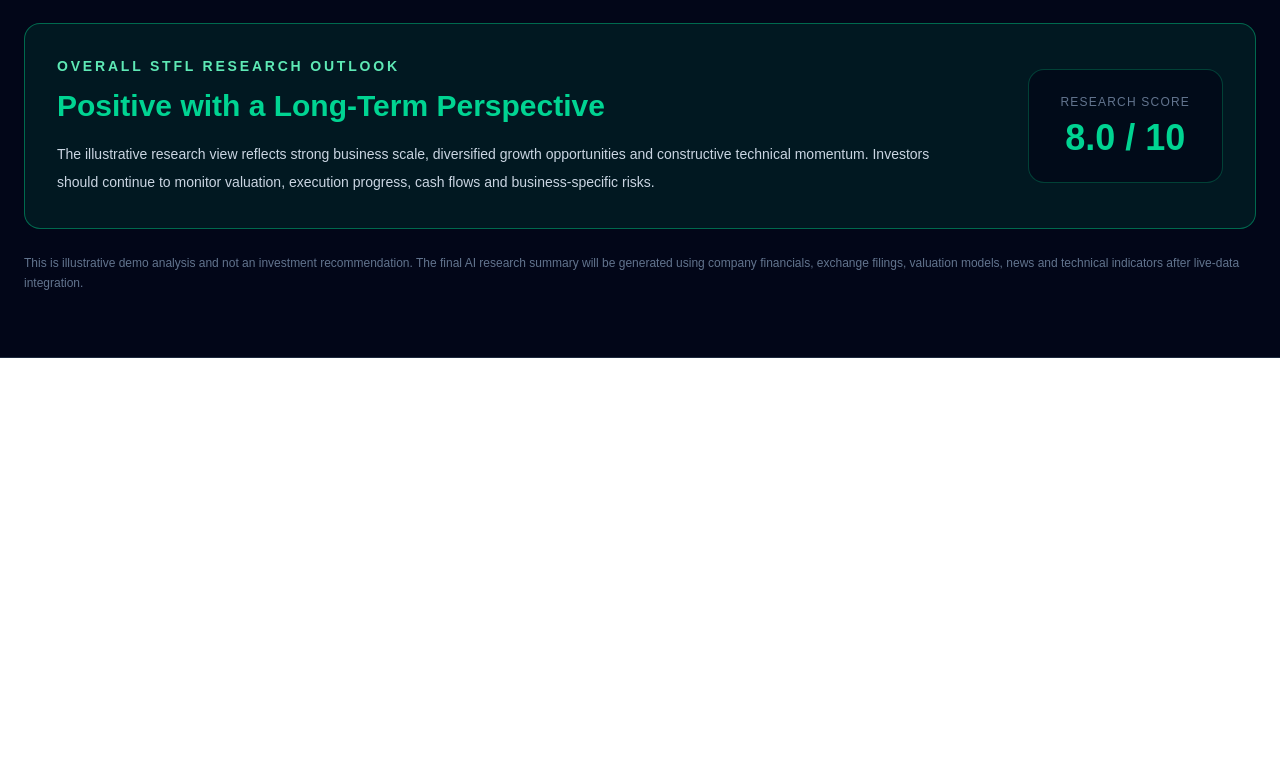
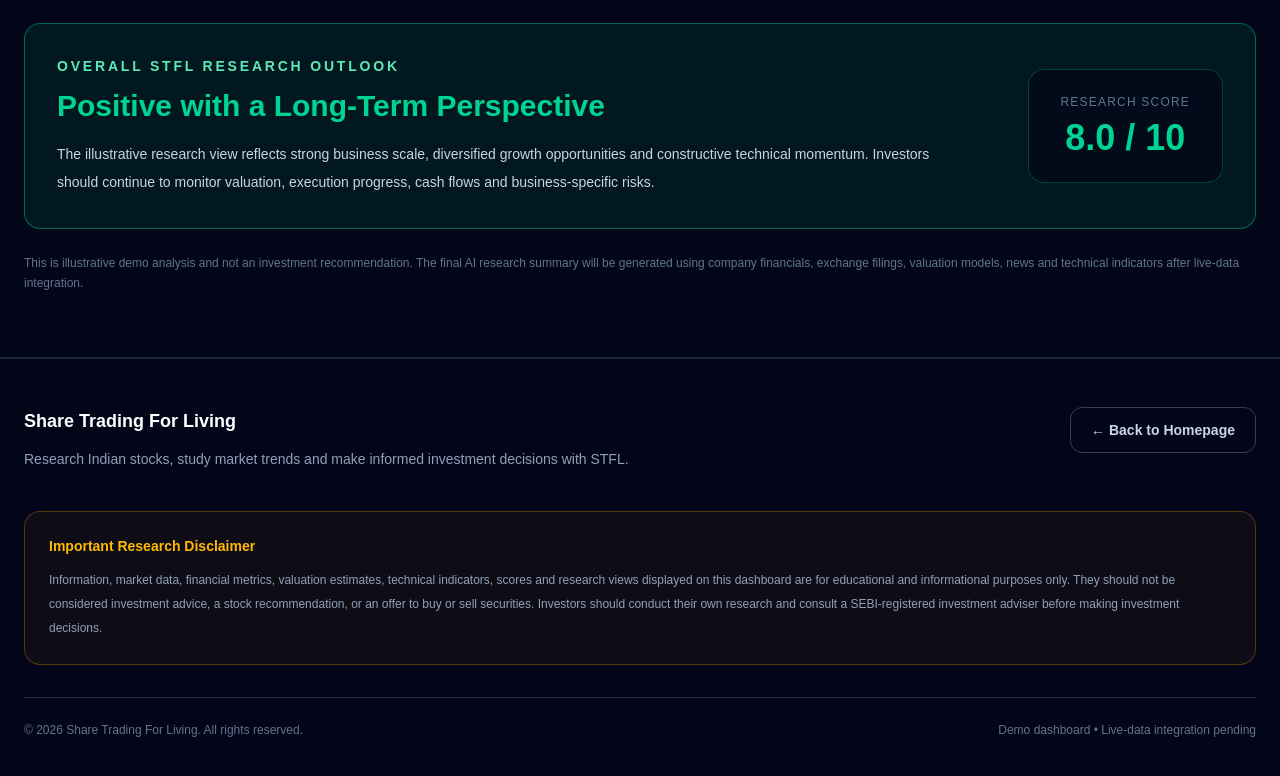
Before and after one commit to sharetradingforliving/stfl-platform, a Next.js app: page /company/1 in a window 1280 px wide. Shown: the part 5708-6484 px from the top of the page. Before the commit the page ends 6066 px from the top, so only its background shows below. Built offline with nearby package versions, Linux system fonts and the light colour scheme.

Commit message:
Complete company research dashboard layout

```diff
--- a/app/company/[symbol]/page.tsx
+++ b/app/company/[symbol]/page.tsx
@@ -1009,6 +1009,56 @@ export default async function CompanyPage({
     </p>
   </div>
 </section>
+{/* Dashboard Footer */}
+<footer className="border-t border-slate-800 bg-slate-950">
+  <div className="mx-auto max-w-7xl px-6 py-12">
+    <div className="grid gap-8 md:grid-cols-[1fr_auto] md:items-start">
+      <div>
+        <p className="text-lg font-bold text-white">
+          Share Trading For Living
+        </p>
+
+        <p className="mt-3 max-w-3xl text-sm leading-6 text-slate-400">
+          Research Indian stocks, study market trends and make informed
+          investment decisions with STFL.
+        </p>
+      </div>
+
+      <a
+        href="/"
+        className="w-fit rounded-xl border border-slate-700 px-5 py-3 text-sm font-semibold text-slate-300 transition hover:border-emerald-500 hover:text-emerald-400"
+      >
+        ← Back to Homepage
+      </a>
+    </div>
+
+    <div className="mt-10 rounded-2xl border border-amber-500/30 bg-amber-500/5 p-6">
+      <p className="text-sm font-bold text-amber-400">
+        Important Research Disclaimer
+      </p>
+
+      <p className="mt-3 text-xs leading-6 text-slate-400">
+        Information, market data, financial metrics, valuation estimates,
+        technical indicators, scores and research views displayed on this
+        dashboard are for educational and informational purposes only. They
+        should not be considered investment advice, a stock recommendation,
+        or an offer to buy or sell securities. Investors should conduct their
+        own research and consult a SEBI-registered investment adviser before
+        making investment decisions.
+      </p>
+    </div>
+
+    <div className="mt-8 flex flex-col gap-3 border-t border-slate-800 pt-6 text-xs text-slate-500 sm:flex-row sm:items-center sm:justify-between">
+      <p>
+        © 2026 Share Trading For Living. All rights reserved.
+      </p>
+
+      <p>
+        Demo dashboard • Live-data integration pending
+      </p>
+    </div>
+  </div>
+</footer>
   </main>
 );
 }
```
